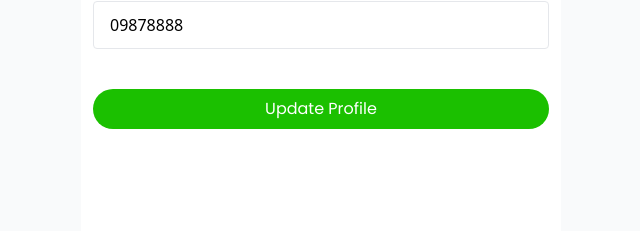
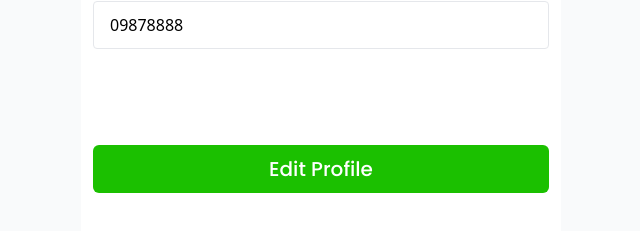
Before and after one commit to satryaputra/finthest, a React (Vite) app: page /update-profile in a window 1280 px wide. Shown: the part 671-902 px from the top of the page, without its empty margins (319-959 px from the left). Built offline with nearby package versions, Linux system fonts and the light colour scheme.

Commit message:
add dialog modal

```diff
--- a/src/pages/UpdateProfilePage/UpdateProfilePage.tsx
+++ b/src/pages/UpdateProfilePage/UpdateProfilePage.tsx
@@ -1,10 +1,19 @@
-import React  from 'react'
+import React from 'react'
 import { Link, } from 'react-router-dom';
 import img1 from '../../assets/homePage.png'
 import { FormProvider, useForm } from "react-hook-form";
-import { Input } from "../../components/molecules";
+import { Button, Input } from "../../components/molecules";
 import { Camera } from 'lucide-react';
 import { IconCircleArrowLeftFilled } from '@tabler/icons-react';
+import {
+  Dialog,
+  DialogContent,
+  DialogDescription,
+  DialogFooter,
+  DialogHeader,
+  DialogTitle,
+  DialogTrigger,
+} from "@/components/ui/dialog"
 // interface def {
 //   company: string,
 //   email: string,
@@ -96,7 +105,7 @@ export default function UpdateProfilePage() {
         <div className="mt-20 mb-32 mx-3">
           <FormProvider {...metodth}>
             <form
-              // onSubmit={handleSubmit}
+            // onSubmit={handleSubmit}
             >
               <div>
                 <Input name="company" label="Company/ Branch" defaultValue={company} type="text" />
@@ -114,10 +123,27 @@ export default function UpdateProfilePage() {
                 <Input name="contact" label="Emergency Contact" defaultValue={contact} type="number" />
               </div>
               <div className="mt-10 mb-10 flex flex-col gap-4">
-                <button type="submit" className="bg-primary w-full py-2 rounded-full text-white ">
-                  Update Profile
-                </button>
               </div>
+              <Dialog>
+                <DialogTrigger asChild>
+                  <Button className='text-white '>Edit Profile</Button>
+                </DialogTrigger>
+                <DialogContent className="w-4/5 h-48 rounded">
+                  <DialogHeader className='text-start'>
+                    <DialogTitle className='text-sm'>Apa anda yakin ingin update profile?</DialogTitle>
+                    <DialogDescription className='text-sm'>
+                      Dengan ini anda menyetujui untuk update profile
+                    </DialogDescription>
+                  </DialogHeader>
+                  <DialogFooter>
+                    <div className='flex justify-end items-end gap-4'>
+                      <Button type="submit" className='text-xs w-16 py-1 px-5 bg-white text-black border-slate-400'>Batal</Button>
+                      <Button type="submit" className='text-xs w-16 py-1'>Simpan</Button>
+                    </div>
+                  </DialogFooter>
+                </DialogContent>
+              </Dialog>
+
             </form>
           </FormProvider>
         </div>
```
